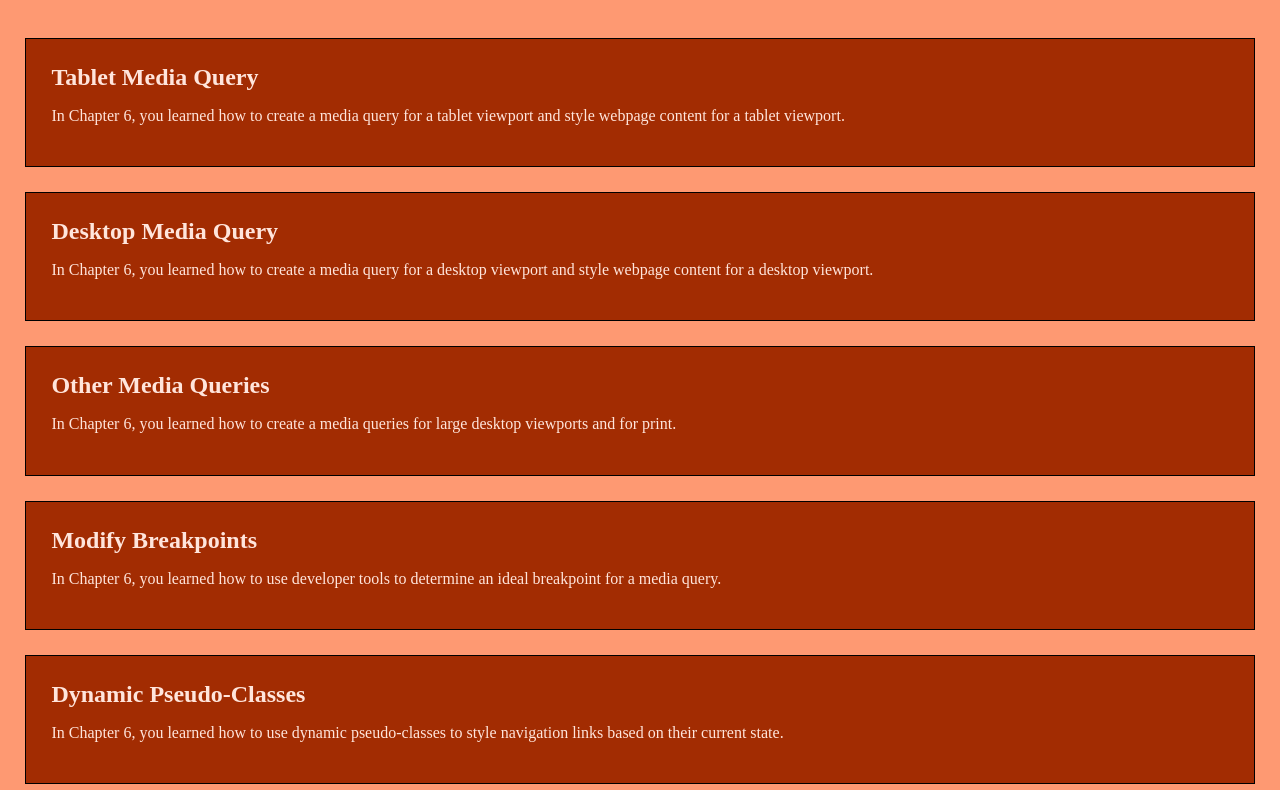
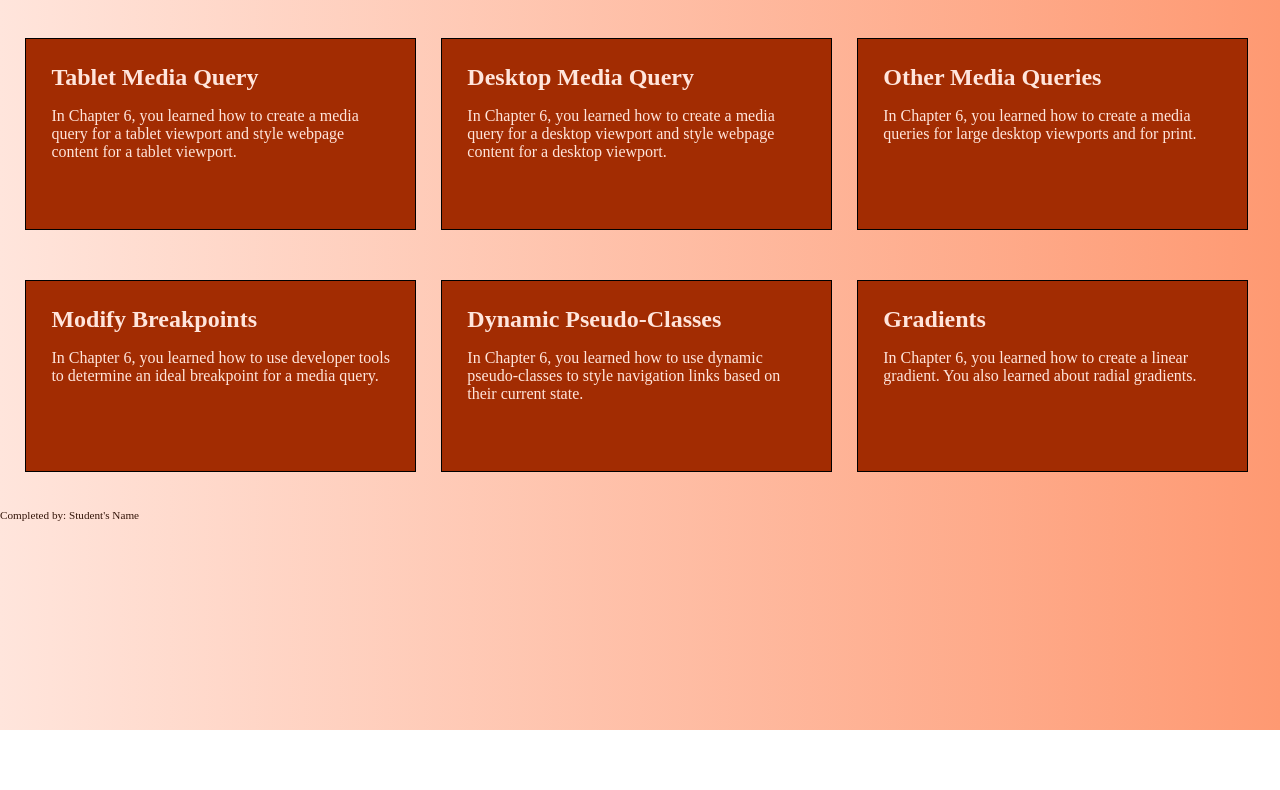
Before and after one commit to Jovensky619/chapter-6, a plain HTML site: page apply/index.html in a window 1280 px wide. Shown: the part 70-860 px from the top of the page. After the commit the page ends 800 px from the top, so only its background shows below. Drawn offline with Linux system fonts and the light colour scheme.

Commit message:
apply changed

```diff
--- a/apply/css/apply06.css
+++ b/apply/css/apply06.css
@@ -1,7 +1,7 @@
 /*
-Author:
-Date:
-File Name:
+Author:Jovensky Saint-Hilaire
+Date:10/15/21
+File Name: apply
 */
 
 /* CSS Reset */
@@ -13,7 +13,7 @@ body, header, nav, main, footer, h1, div, article, h2 {
 
 /* Style rules for body */
 body {
-	background-color: #fe9972;
+	background:linear-gradient(to left,#fe9972, #ffe5dc);
 }
 
 /* Style rules for mobile viewport */
@@ -45,3 +45,25 @@ footer {
 	text-align: center;
     color: #341509;
 }
+/* Media Query for Tablet Viewport*/
+@media screen and (min-width:481px), print{
+   article{
+    width:43%;
+    float:left;
+    height: 160px;
+   }
+footer{
+    float:left;
+}
+}
+
+/* Media Query for Desktop Viewport*/
+@media screen and (min-width:900px), print{
+    article{
+        width:27%;
+        height:140px;
+    }
+    article:hover{
+        background-color:#ffe5dc, #a22c02;
+    }
+}
```
Also changed, not shown: apply/index.html (+3 -1 lines).
